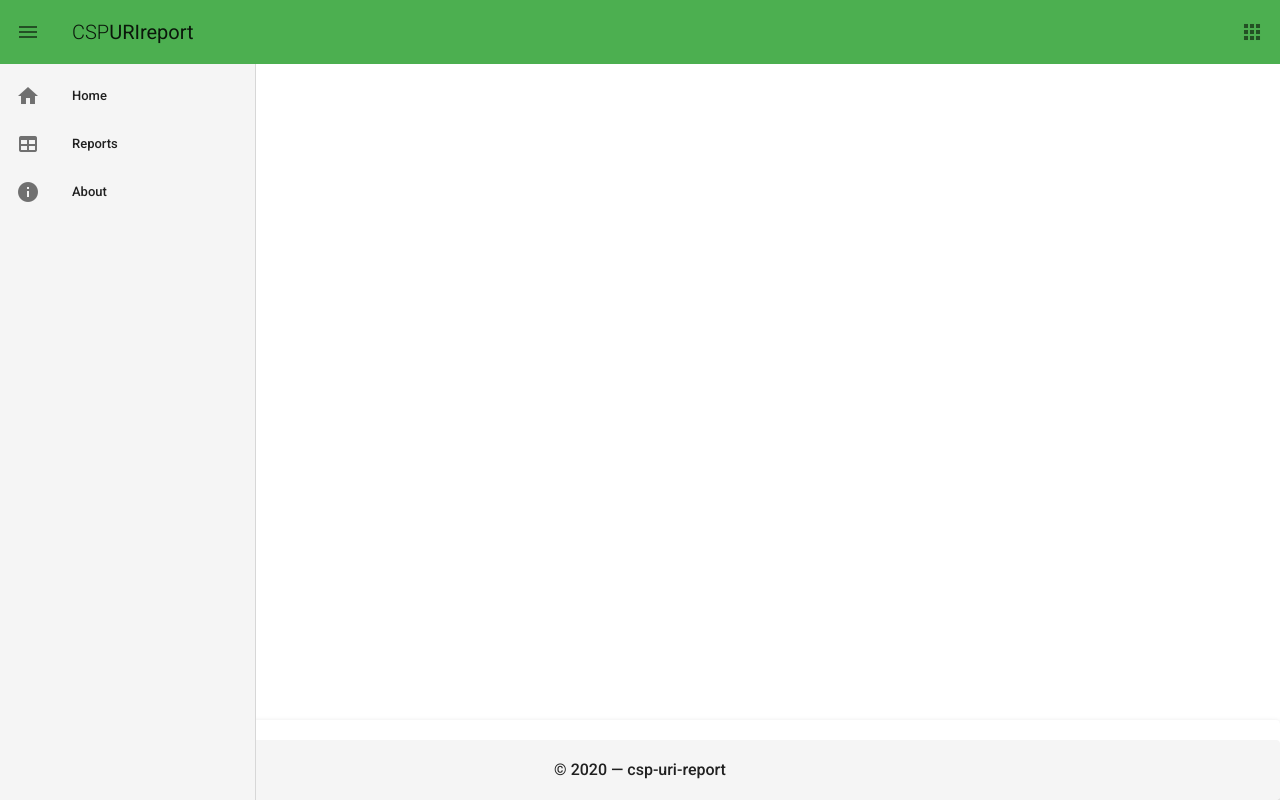
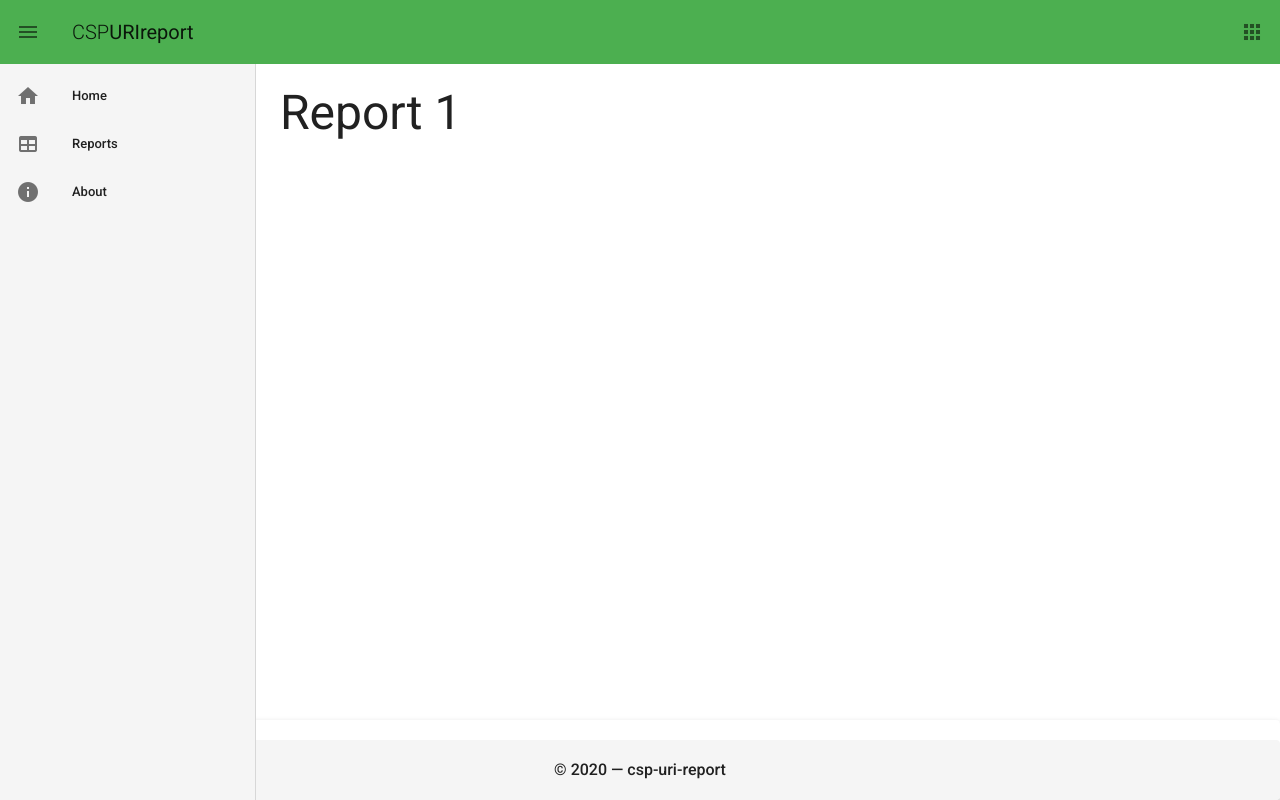
Before and after one commit to strangnet/csp-uri-report-vue, a Vue app: page /#/report/1 in a window 1280 px wide. Built offline with nearby package versions, Linux system fonts and the light colour scheme.

Commit message:
preparing reports view

```diff
--- a/src/router/index.ts
+++ b/src/router/index.ts
@@ -16,13 +16,19 @@ const routes = [
     // route level code-splitting
     // this generates a separate chunk (about.[hash].js) for this route
     // which is lazy-loaded when the route is visited.
-    component: () =>
-      import(/* webpackChunkName: "about" */ "../views/About.vue")
+    component: () => import(/* webpackChunkName: "about" */ "@/views/About.vue")
   },
   {
     path: "/reports",
     name: "Reports",
-    component: () => import("../views/ReportList.vue")
+    component: () =>
+      import(/* webpackChunkName: "report-list" */ "@/views/ReportList.vue")
+  },
+  {
+    path: "/report/:id",
+    name: "Report",
+    component: () =>
+      import(/* webpackChunkName: "report" */ "@/views/Report.vue")
   }
 ];
 
--- /dev/null
+++ b/src/views/Report.vue
@@ -0,0 +1,18 @@
+<template>
+  <v-container fluid>
+    <h1 class="display-2">Report {{ $route.params.id }}</h1>
+  </v-container>
+</template>
+
+<script lang="ts">
+import Vue from "vue";
+export default Vue.extend({
+  name: "Report",
+  components: {
+    //
+  },
+  data: () => ({
+    //
+  })
+});
+</script>
```
